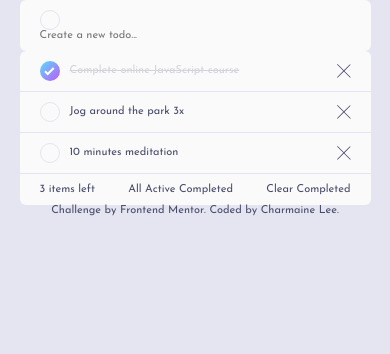
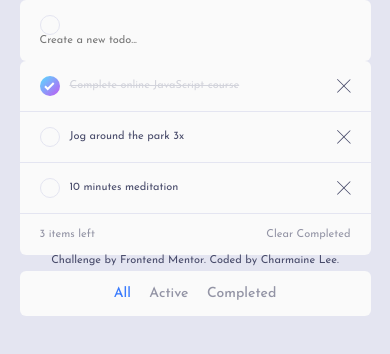
Before and after one commit to charmainelhm/todo-app, a plain HTML site: page index.html in a window 390 px wide. Drawn offline with Linux system fonts and the light colour scheme.

Commit message:
Style todo app menu components

```diff
--- a/index.html
+++ b/index.html
@@ -60,12 +60,27 @@
           <p class="menu__summary">
             <span class="items-left">3</span> items left
           </p>
-          <div class="todo-filter">
-            <button>All</button>
-            <button>Active</button>
-            <button>Completed</button>
+          <div class="list-filter | horizontal-flow">
+            <button
+              class="btn-text fs-300 fw-semi-bold"
+              data-current-filter="true"
+            >
+              All
+            </button>
+            <button
+              class="btn-text fs-300 fw-semi-bold"
+              data-current-filter="false"
+            >
+              Active
+            </button>
+            <button
+              class="btn-text fs-300 fw-semi-bold"
+              data-current-filter="false"
+            >
+              Completed
+            </button>
           </div>
-          <button>Clear Completed</button>
+          <button class="btn-text">Clear Completed</button>
         </div>
       </div>
     </main>
--- a/sass/abstracts/_mixins.scss
+++ b/sass/abstracts/_mixins.scss
@@ -1,11 +1,15 @@
 @use "../abstracts/colors" as *;
 
 @mixin container {
+  background-color: $clr-light-neutral-100;
+  border-radius: 6px;
+}
+
+@mixin restricted-container {
   width: 90%;
   max-width: 540px;
   margin-inline: auto;
-  background-color: $clr-light-neutral-100;
-  border-radius: 6px;
+  @include container;
 }
 
 @mixin custom-checkbox {
@@ -18,3 +22,9 @@
   margin-right: 1rem;
   border: 1.5px solid $clr-light-neutral-200;
 }
+
+@mixin padding($type: regular) {
+  @if $type == regular {
+    padding: 1.5rem 2rem;
+  }
+}
--- a/sass/component/_buttons.scss
+++ b/sass/component/_buttons.scss
@@ -1,9 +1,19 @@
+@use "../abstracts/colors" as *;
+
 button {
   img {
     width: 100%;
   }
 }
 
+button[data-current-filter="true"] {
+  color: $clr-accent;
+}
+
+.btn-text:hover {
+  color: $clr-light-neutral-500;
+}
+
 .btn-remove-item {
   width: 14px;
   height: 14px;
--- a/sass/component/_index.scss
+++ b/sass/component/_index.scss
@@ -1,3 +1,4 @@
 @forward "todo-list";
 @forward "add-todo";
 @forward "buttons";
+@forward "menu";
--- /dev/null
+++ b/sass/component/_menu.scss
@@ -0,0 +1,17 @@
+@use "../abstracts/mixins" as *;
+
+.menu {
+  @media (max-width: 600px) {
+    position: relative;
+
+    .list-filter {
+      position: absolute;
+      @include container;
+      @include padding;
+      top: 140%;
+      left: 0;
+      right: 0;
+      text-align: center;
+    }
+  }
+}
--- a/sass/theme/_index.scss
+++ b/sass/theme/_index.scss
@@ -4,3 +4,7 @@ body {
   background-color: $clr-light-neutral-200;
   color: $clr-light-neutral-500;
 }
+
+.menu {
+  color: $clr-light-neutral-400;
+}
--- a/sass/ultilities/_container.scss
+++ b/sass/ultilities/_container.scss
@@ -1,7 +1,7 @@
 @use "../abstracts/mixins" as *;
 
 .container {
-  @include container;
+  @include restricted-container;
 
   [type="text"] {
     background: none;
--- /dev/null
+++ b/sass/ultilities/_flow.scss
@@ -0,0 +1,3 @@
+.horizontal-flow > * + * {
+  margin-left: 1.5rem;
+}
--- /dev/null
+++ b/sass/ultilities/_fonts.scss
@@ -0,0 +1,9 @@
+@use "../abstracts/fonts" as *;
+
+.fs-300 {
+  font-size: $fs-300;
+}
+
+.fw-semi-bold {
+  font-weight: $fw-semi-bold;
+}
--- a/sass/ultilities/_index.scss
+++ b/sass/ultilities/_index.scss
@@ -2,3 +2,5 @@
 @forward "paddings";
 @forward "flex-row";
 @forward "visually-hidden";
+@forward "flow";
+@forward "fonts";
--- a/sass/ultilities/_paddings.scss
+++ b/sass/ultilities/_paddings.scss
@@ -1,3 +1,5 @@
+@use "../abstracts/mixins" as *;
+
 .pd-400 {
-  padding: 1rem 2rem;
+  @include padding;
 }
```
Also changed, not shown: css/style.css, 1 other file.
